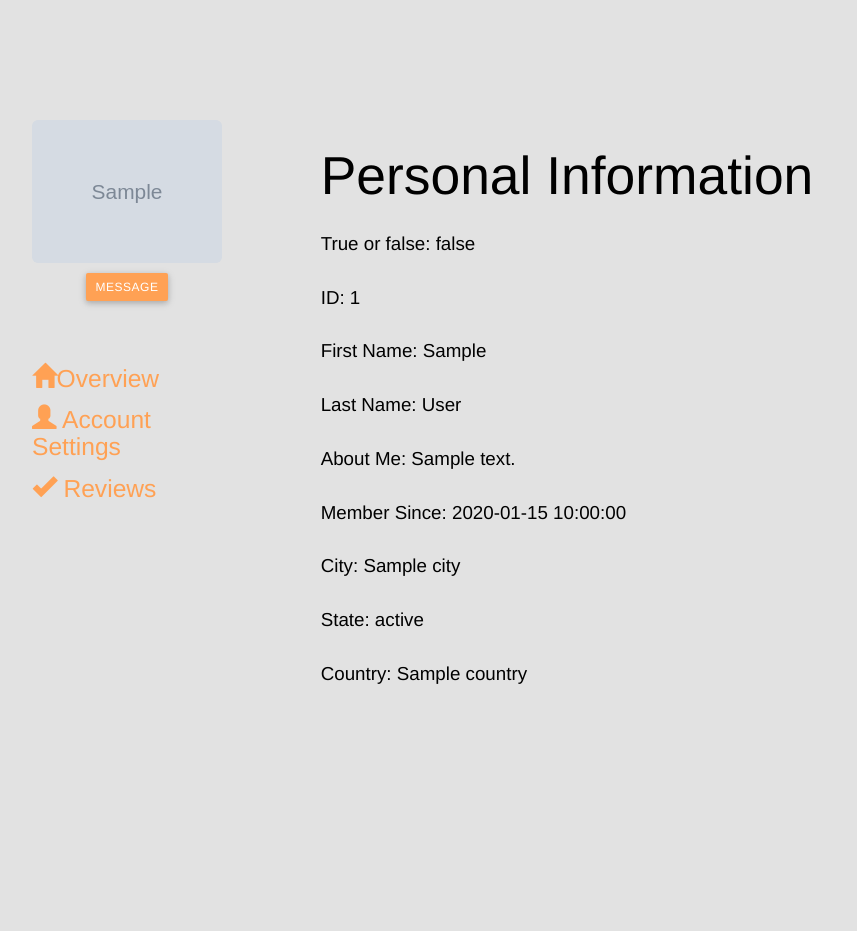
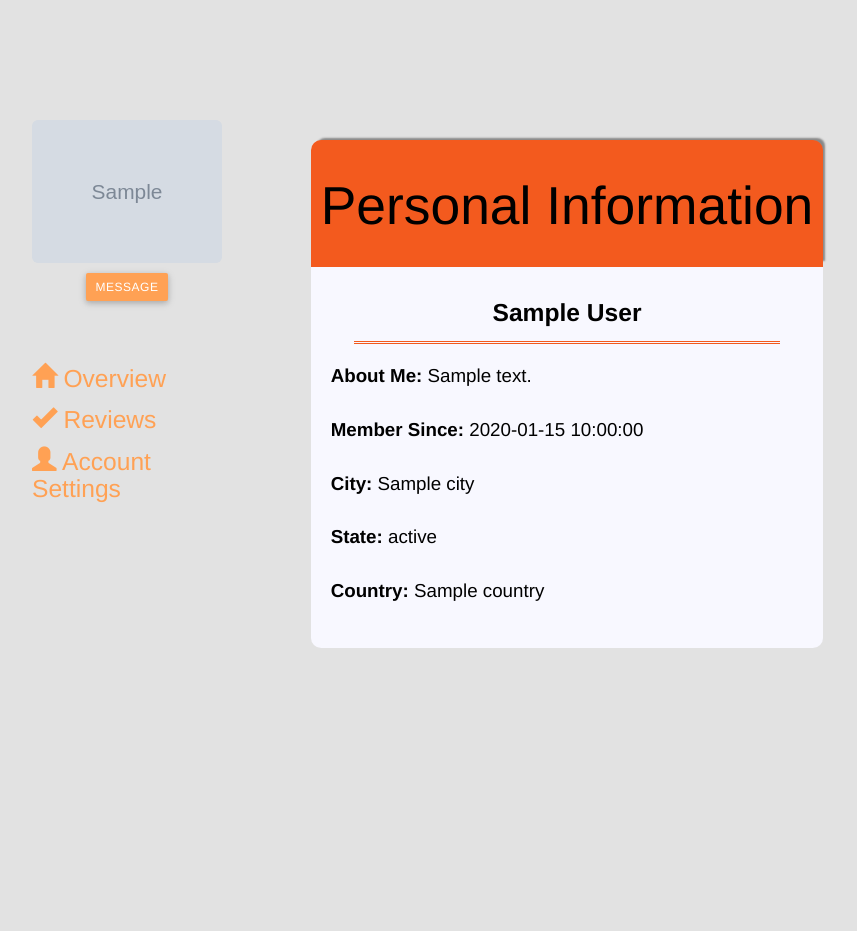
Before and after one commit to troyGH/Cudos, a CodeIgniter app: the page made by application/views/profilehome_view.php in a window 1280 px wide. Shown: the part 80-1011 px from the top of the page, without its empty margins (183-1040 px from the left). Run offline with CodeIgniter, Linux system fonts and the light colour scheme; the template is opened without the code that fills it: most values are stand-ins (such as "Sample title", 1, 10 or a date in 2020); grey boxes marked "Sample" are stand-in pictures; some libraries are stand-ins or nearby versions.

Commit message:
profile styling

```diff
--- a/application/views/profilehome_view.php
+++ b/application/views/profilehome_view.php
@@ -8,6 +8,49 @@
     padding:200px;
 
   }
+}
+
+
+#home{
+  background-color: #F8F8FF;
+  max-width:600px;
+  border-radius: 10px;
+
+}
+
+.personal_header{
+  background-color: #f35a1e;
+  max-width:600px;
+  box-shadow: inset 0 0 7px 4px rgba(255,255,255,.5);
+  border-top-left-radius: 10px;
+  border-top-right-radius: 10px;
+  box-shadow: 4px -4px 2px -2px rgba(0,0,0,0.4);
+  padding: 10px;
+}
+
+.personal_info{
+	padding: 20px;
+}
+
+#menu1{
+  background-color: #F8F8FF;
+  max-width:600px;
+  border-radius: 10px;
+
+}
+
+.review_header{
+  background-color: #f35a1e;
+  max-width:600px;
+  box-shadow: inset 0 0 7px 4px rgba(255,255,255,.5);
+  border-top-left-radius: 10px;
+  border-top-right-radius: 10px;
+  box-shadow: 4px -4px 2px -2px rgba(0,0,0,0.4);
+  padding: 10px;
+}
+
+.review_info{
+	padding: 20px;
 }
 </style>
 
@@ -47,19 +90,16 @@ endif;
 					<ul class="nav">
 					<br><br>
 					<li class="active">
-					<h5><a data-toggle="tab" href="#home"><i class="glyphicon glyphicon-home"></i>Overview</a>
+					<h5><a data-toggle="tab" href="#home"><i class="glyphicon glyphicon-home"></i> Overview</a>
 					</h5></li>
+						<li>
+							<h5><a data-toggle="tab" href="#menu1">
+							<i class="glyphicon glyphicon-ok"></i> Reviews </a></h5>
+						</li>
 
 							<li>
-							<h5><a data-toggle="tab" href="#menu1"><i class="glyphicon glyphicon-user"></i>
-							Account Settings </a></h5>
+							<h5><a data-toggle="tab" href="#menu2"><i class="glyphicon glyphicon-user"></i> Account Settings </a></h5>
 						</li>
-						<li>
-							<h5><a data-toggle="tab" href="#menu2">
-							<i class="glyphicon glyphicon-ok"></i>
-							Reviews </a></h5>
-						</li>
-
 					</ul>
 				</div>
 				<!-- END MENU -->
@@ -67,48 +107,58 @@ endif;
 		</div>
 		<div class="col-md-9 tab-content" align=center>
 		<div class="tabs" style="text-align: left;display: inline-block">
-            <div id="home" class="tab-pane fade in active" >
+            <div id="home" class="tab-pane wow zoomIn fade in active" style="margin-top: 20px;">
+            				<div class="personal_header" align="center">
 							<h2>Personal Information</h2>
+							</div>
+							<div class="personal_info">
 							<?php
-							if($user_info['customer_id'] == $this->session->userdata('customer_id'))
-							$test = "true";
-							else $test = "false";
-							echo "<p>True or false: ".$test.'</p>';
-							echo "<p>ID: ".$user_info['customer_id'].'</p>';
-							echo "<p>First Name: ".$user_info['first_name'].'</p>';
-							echo "<p>Last Name: ".$user_info['last_name'].'</p>';
-							echo "<p>About Me: ".$user_info['about_me'].'</p>';
-							echo "<p>Member Since: ".$user_info['signup_date'].'</p>';
-							echo "<p>City: ".$user_info['city'].'</p>';
-							echo "<p>State: ".$user_info['state'].'</p>';
-							echo "<p>Country: ".$user_info['country'].'</p>';
+							//if($user_info['customer_id'] == $this->session->userdata('customer_id'))
+							//$test = "true";
+							//else $test = "false";
+							//echo "<p>True or false: ".$test.'</p>';
+							//echo "<p>ID: ".$user_info['customer_id'].'</p>';
+							echo "<h5 align=center><b>".$user_info['first_name'].'';
+							echo " ".$user_info['last_name'].'</h5></b>';
 							?>
+							<hr class="style-two">
+							<?php
+							echo "<p><b>About Me:</b> ".$user_info['about_me'].'</p>';
+							echo "<p><b>Member Since: </b>".$user_info['signup_date'].'</p>';
+							echo "<p><b>City: </b>".$user_info['city'].'</p>';
+							echo "<p><b>State: </b>".$user_info['state'].'</p>';
+							echo "<p><b>Country: </b>".$user_info['country'].'</p>';
+							?>
+							</div>
             </div>
 
-
-            <div id="menu1" class="tab-pane fade" style="margin-top: -570px">
-            <h2>settings</h2>
-            </div>
-             <div id="menu2" class="tab-pane fade" style="margin-top: -70px">
+             <div id="menu1" class="tab-pane fade" style="margin-top: -500px">
+             <div class="review_header" align="center">
 							 <h2>Reviews</h2>
-
+							 </div>
+							 <div class="review_info">
 							 <?php
 							 foreach($reviews as $review){
-								 echo "<div class='well'><p>Employeee: ".$review['first_name'].' '.$review['last_name'].'</p>';
-								 echo "<p>Business Name: ".$review['business_name'].'</p>';
-								 echo "<p>Business Google ID: ".$review['google_id'].'</p>';
-								 echo "<p>Business Address: ".$review['business_address'].'</p>';
-								 echo "<p>Business Phone: ".$review['business_phone'].'</p>';
-								 echo "<p>Is Associated: ".$review['is_associated'].'</p>';
-								 echo "<p>TimeStamp: ".$review['timestamp'].'</p>';
-								 echo "<p>Description: ".$review['description'].'</p>';
+								 echo "<div class='well'><p align=center>".$review['first_name'].' '.$review['last_name'].'</p>';
+								 echo "<p align=center>Employee of ".$review['business_name'].'</p>';
+								 //echo "<p>Business Google ID: ".$review['google_id'].'</p>';
+								 echo "<p align=center>".$review['business_address'].'</p>';
+								 echo "<p align=center>".$review['business_phone'].'</p><br>';
+								 //echo "<p>Is Associated: ".$review['is_associated'].'</p>';
 								 echo "<p>Stars: ".$review['stars'].'</p>';
-								 echo "<p>Thumbs Up: ".$review['ThumbsUp'].'</p>';
-								 echo "<p>Thumbs Down: ".$review['ThumbsDown'].'</p></div>';
+								 echo "<p>".$review['description'].'</p>';
+								 echo "<p align=right>Up:".$review['ThumbsUp'].'';
+								 echo " Down:".$review['ThumbsDown'].'';
+								 echo "<p align=right>".$review['timestamp'].'</p></div>';
+								 ?>
+								 <hr class="style-two">
+								 <?php
 							 }
 							 ?>
+							 </div>
 
             </div>
+
 
 		</div>
 		</div>
```
